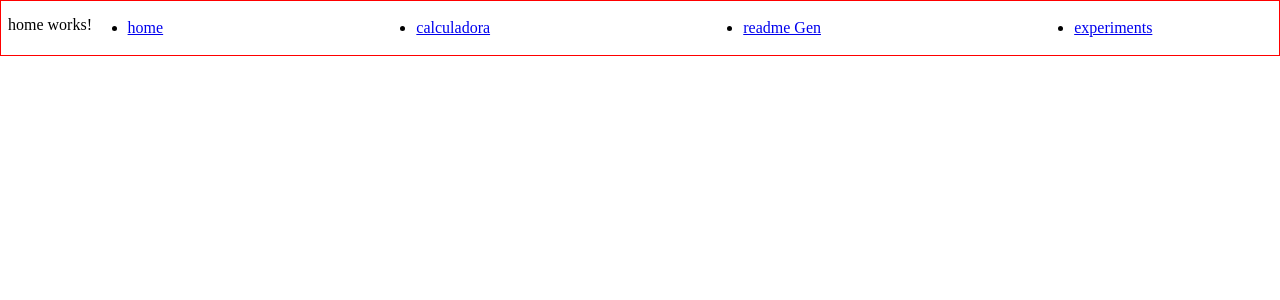
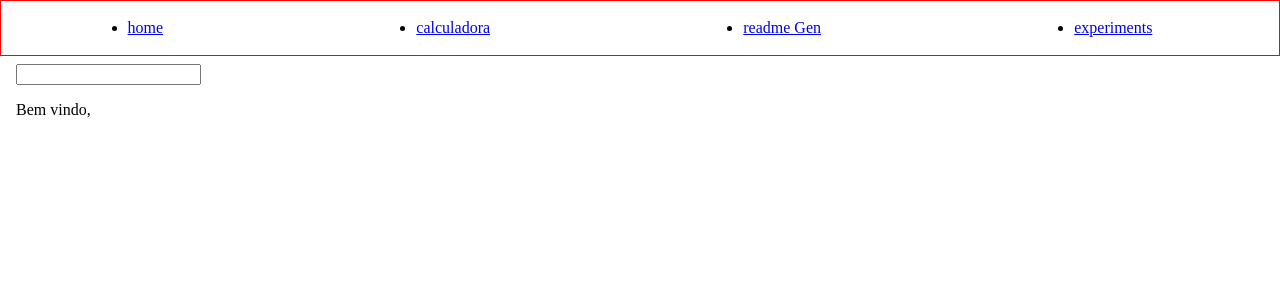
Before and after one commit to m0liveira/Aulas_Angular, an Angular app in the folder aulas/: page / in a window 1280 px wide. Shown: the top 300 px of the page. Built offline with nearby package versions, Linux system fonts and the light colour scheme.

Commit message:
ng-module add

```diff
--- a/aulas/package.json
+++ b/aulas/package.json
@@ -15,7 +15,7 @@
     "@angular/common": "~11.2.4",
     "@angular/compiler": "~11.2.4",
     "@angular/core": "~11.2.4",
-    "@angular/forms": "~11.2.4",
+    "@angular/forms": "^11.2.5",
     "@angular/platform-browser": "~11.2.4",
     "@angular/platform-browser-dynamic": "~11.2.4",
     "@angular/router": "~11.2.4",
--- a/aulas/src/app/app.module.ts
+++ b/aulas/src/app/app.module.ts
@@ -8,6 +8,7 @@ import { CalculadoraComponent } from './calculadora/calculadora.component';
 import { ReadMeGenComponent } from './read-me-gen/read-me-gen.component';
 import { HomeComponent } from './home/home.component';
 import { ExperimentsComponent } from './experiments/experiments.component';
+import { FormsModule } from '@angular/forms';
 
 @NgModule({
   declarations: [
@@ -20,7 +21,8 @@ import { ExperimentsComponent } from './experiments/experiments.component';
   ],
   imports: [
     BrowserModule,
-    AppRoutingModule
+    AppRoutingModule,
+    FormsModule
   ],
   providers: [],
   bootstrap: [AppComponent]
--- a/aulas/src/app/experiments/experiments.component.ts
+++ b/aulas/src/app/experiments/experiments.component.ts
@@ -15,7 +15,7 @@ export class ExperimentsComponent implements OnInit {
 
   name: string = "0liveira";
 
-  changeName(event) {
+  changeName(event): any {
     this.name = event.target.value;
   }
 }
--- a/aulas/src/app/home/home.component.css
+++ b/aulas/src/app/home/home.component.css
@@ -0,0 +1,5 @@
+body {
+  width: calc(100vw - (100vw - 100%));
+  height: 91vh;
+  padding-top: 7vh;
+}
--- a/aulas/src/app/home/home.component.html
+++ b/aulas/src/app/home/home.component.html
@@ -1 +1,4 @@
-<p>home works!</p>
+<body>
+  <input type="text" [(ngModel)]="name">
+  <p>Bem vindo, {{name}}</p>
+</body>
--- a/aulas/src/app/home/home.component.ts
+++ b/aulas/src/app/home/home.component.ts
@@ -12,4 +12,5 @@ export class HomeComponent implements OnInit {
   ngOnInit(): void {
   }
 
+  name: string = "";
 }
```
